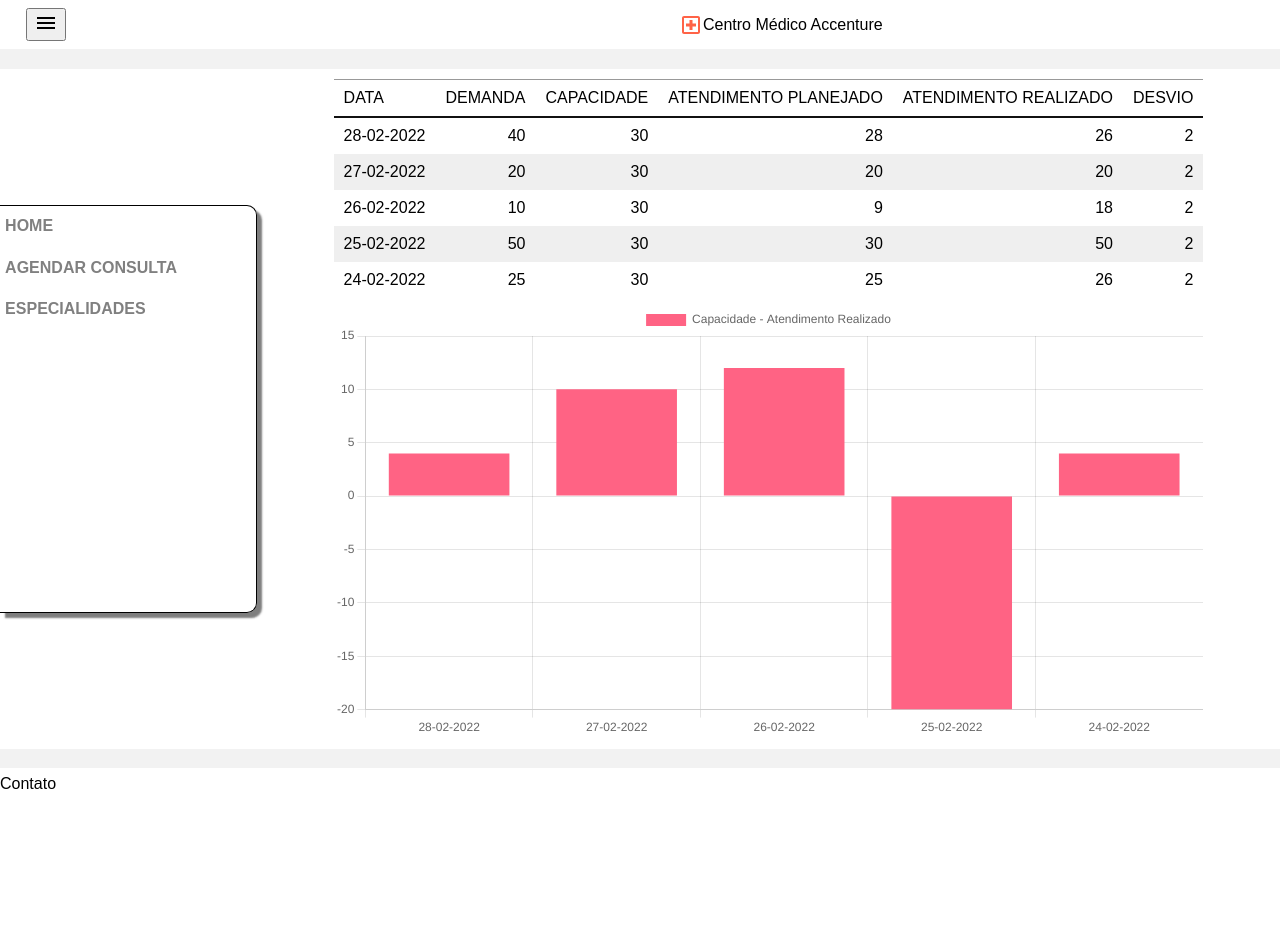
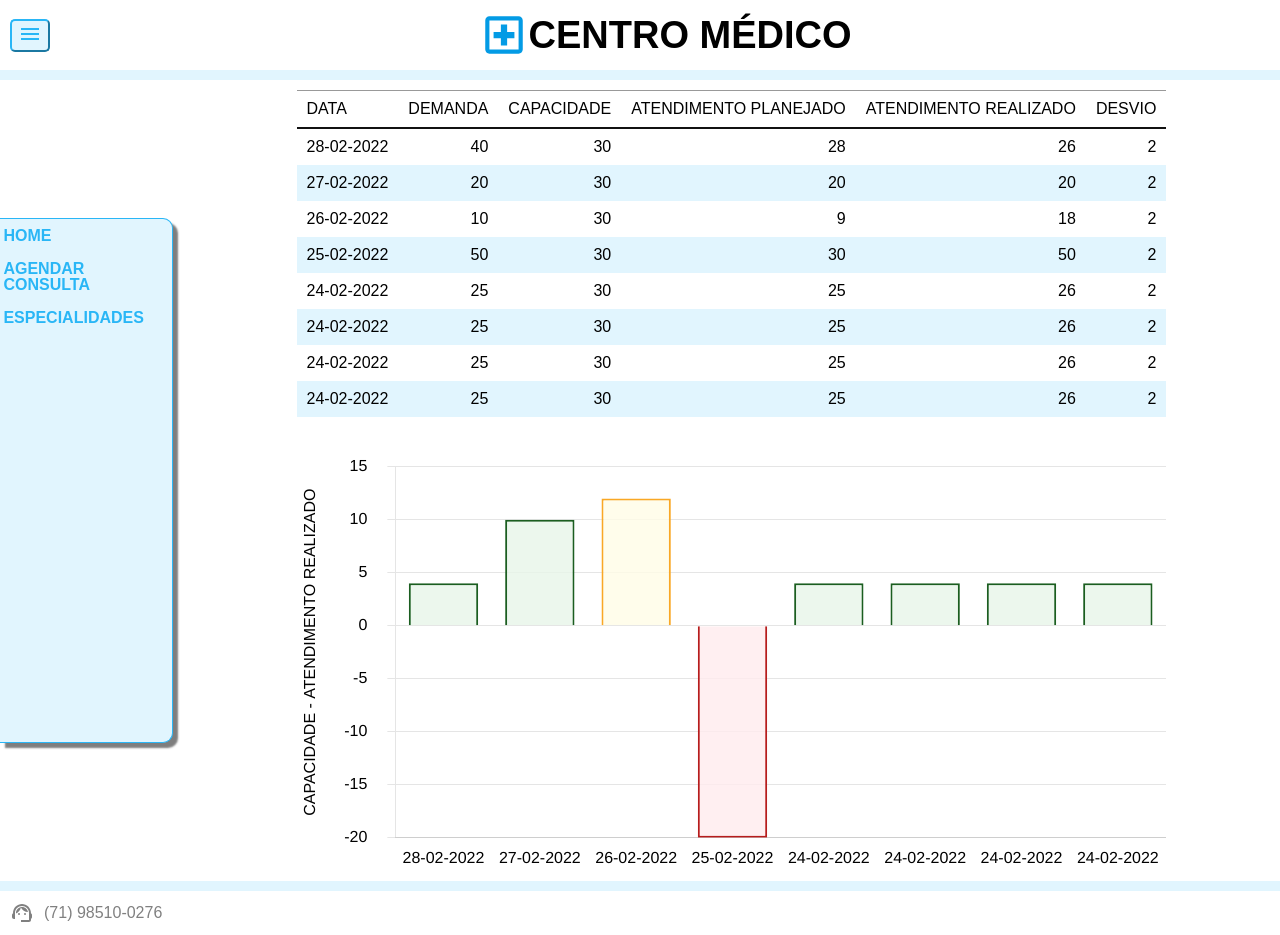
Before and after one commit to Englucassantana/etapa2, a plain HTML site: page index.html in a window 1280 px wide. Before the commit the page ends 800 px from the top, so only its background shows below. Drawn offline with nearby package versions, Linux system fonts and the light colour scheme.

Commit message:
mudanças no desing

```diff
--- a/css/index.css
+++ b/css/index.css
@@ -1,23 +1,27 @@
 :root{
-    --general-padding: 1vh;
+    --general-padding: 10px;
+    --main-color: white;
+    --low-contrast-color: #E1F5FE;
+    --medium-contrast-color: #29B6F6;
+    --high-contrast-color: #0277BD;
 }
 
 html{
     font-family: sans-serif;
+    background-color: var(--low-contrast-color);
 }
 
 #page{
-    width: 100vw;
-    height: 100vh;
-    background-color: #f2f2f2;
     display: flex;
     flex-direction: column;
     justify-content: space-between;
 }
 
+
 header{
     display: flex;
-    background-color: white;
+    align-items: center;
+    background-color: var(--main-color);
     padding-top: var(--general-padding);
     padding-bottom: var(--general-padding);
     /* border: black solid 1px; */
@@ -25,9 +29,14 @@ header{
 }
 
 #sidebar-button{
-    width: 20%;
-    padding-left: 2%;
-    padding-left: 2%;
+    padding-left: 10px;
+}
+
+button{
+    cursor: pointer;
+    background-color: var(--low-contrast-color);
+    border-color: var(--medium-contrast-color);
+    border-radius: 5px;
 }
 
 #title{
@@ -35,22 +44,24 @@ header{
     align-items: center;
     margin-left: auto;
     margin-right: auto;
+    font-size: 38px;
+    font-weight: bold;
+    text-transform: uppercase;
 }
 
 
 main{
     display: flex;
-    height: 85vh;
     /* border: black solid 1px; */
-    background-color: white;
+    background-color: var(--main-color);
     padding-top: var(--general-padding);
     padding-bottom: var(--general-padding);
     box-sizing: border-box;
+    margin-top: 10px;
 }
 
 
 aside{
-    width: 20%;
     border-top: black solid 1px;
     border-right: black solid 1px;
     border-bottom: black solid 1px;
@@ -59,6 +70,10 @@ aside{
     margin-top: 10%;
     margin-bottom: 10%;
     box-shadow: 5px 5px 2px rgb(126, 126, 126);
+    margin-right: 10px;
+    background-color: var(--low-contrast-color);
+    color: var(--medium-contrast-color);
+    border-color: var(--medium-contrast-color);
 }
 
 a, a:hover, a:focus, a:active {
@@ -72,15 +87,20 @@ aside ul li {
     padding-bottom: 5%;
     padding-top: 5%;
     text-transform: uppercase;
-    color: gray;
     font-weight: bold;
 }
 
 aside ul li:hover{
-    background-color: #111111;
-    color: white;
+    background-color: var(--high-contrast-color);
+    color: var(--low-contrast-color);
     cursor:pointer;
 }
+
+.accordion-panel{
+    background-color: var(--low-contrast-color);
+    color: var(--medium-contrast-color);
+}
+
 #content{
     display: flex;
     flex-direction: column;
@@ -88,6 +108,10 @@ aside ul li:hover{
     align-items: center;
     margin-left: auto;
     margin-right: auto;
+}
+
+#content-table{
+    margin-bottom: 20px;
 }
 
 table{
@@ -106,7 +130,7 @@ th{
 }
 
 tr.even{
-    background-color: #efefef;
+    background-color: var(--low-contrast-color);
 }
 .number{
     text-align: right;
@@ -118,6 +142,19 @@ tr.even{
 
 footer{
     background-color: white;
+    height: 20%;
     padding-top: var(--general-padding);
     padding-bottom: var(--general-padding);
+    margin-top: 10px;
+    color: gray;
 }
+
+.contact{
+    display: flex;
+    align-items: center;
+    padding-left: 10px;
+}
+
+.contact svg{
+    margin-right: 10px;
+}
--- a/index.html
+++ b/index.html
@@ -13,23 +13,29 @@
         <header>
             <div id="sidebar-button">
                 <button>
-                    <svg xmlns="http://www.w3.org/2000/svg" height="24px" viewBox="0 0 24 24" width="24px" fill="#000000"><path d="M0 0h24v24H0V0z" fill="none"/><path d="M3 18h18v-2H3v2zm0-5h18v-2H3v2zm0-7v2h18V6H3z"/></svg>
+                    <svg xmlns="http://www.w3.org/2000/svg" height="24px" viewBox="0 0 24 24" width="24px" fill="#29B6F6"><path d="M0 0h24v24H0V0z" fill="none"/><path d="M3 18h18v-2H3v2zm0-5h18v-2H3v2zm0-7v2h18V6H3z"/></svg>
                 </button>
 
             </div>
             <div id="title">
-                <svg xmlns="http://www.w3.org/2000/svg" height="24px" viewBox="0 0 24 24" width="24px" fill="#FF6347"><path d="M0 0h24v24H0V0z" fill="none"/><path d="M19 3H5c-1.1 0-1.99.9-1.99 2L3 19c0 1.1.9 2 2 2h14c1.1 0 2-.9 2-2V5c0-1.1-.9-2-2-2zm0 16H5V5h14v14zm-8.5-2h3v-3.5H17v-3h-3.5V7h-3v3.5H7v3h3.5z"/></svg>
-                <span>Centro Médico Accenture</span>
+                <svg xmlns="http://www.w3.org/2000/svg" height="50px" viewBox="0 0 24 24" width="50px" fill="#039BE5"><path d="M0 0h24v24H0V0z" fill="none"/><path d="M19 3H5c-1.1 0-1.99.9-1.99 2L3 19c0 1.1.9 2 2 2h14c1.1 0 2-.9 2-2V5c0-1.1-.9-2-2-2zm0 16H5V5h14v14zm-8.5-2h3v-3.5H17v-3h-3.5V7h-3v3.5H7v3h3.5z"/></svg>
+                <span>Centro Médico</span>
             </div>
 
         </header>
 
         <main>
             <aside>
-                <ul>
+                <ul class="menu">
                     <li><a href="">Home</a></li>
                     <li><a href="">Agendar Consulta</a></li>
-                    <li>Especialidades</li>
+                    <li>
+                        <a class="accordion-control">Especialidades</a>
+                        <ul class="accordion-panel" style="display: none;">
+                            <li>Oftalmologista</li>
+                            <li>Pediátra</li>
+                        </ul>
+                    </li>
                 </ul>
             </aside>
 
@@ -51,13 +57,16 @@
                     </table>
                 </div>
                 <div id="content-chart">
-                    <canvas id="myChart"></canvas>
+                    <canvas id="chart"></canvas>
                 </div>
             </div>
         </main>
 
         <footer>
-            Contato
+            <div class="contact">
+                <svg xmlns="http://www.w3.org/2000/svg" enable-background="new 0 0 24 24" height="24px" viewBox="0 0 24 24" width="24px" fill="#808080"><g><rect fill="none" height="24" width="24"/></g><g><g><path d="M21,12.22C21,6.73,16.74,3,12,3c-4.69,0-9,3.65-9,9.28C2.4,12.62,2,13.26,2,14v2c0,1.1,0.9,2,2,2h1v-6.1 c0-3.87,3.13-7,7-7s7,3.13,7,7V19h-8v2h8c1.1,0,2-0.9,2-2v-1.22c0.59-0.31,1-0.92,1-1.64v-2.3C22,13.14,21.59,12.53,21,12.22z"/><circle cx="9" cy="13" r="1"/><circle cx="15" cy="13" r="1"/><path d="M18,11.03C17.52,8.18,15.04,6,12.05,6c-3.03,0-6.29,2.51-6.03,6.45c2.47-1.01,4.33-3.21,4.86-5.89 C12.19,9.19,14.88,11,18,11.03z"/></g></g></svg>
+                <span>(71) 98510-0276</span>
+            </div>
         </footer>
     </div>
     <script src="https://code.jquery.com/jquery-3.6.0.min.js"></script>
@@ -68,6 +77,7 @@
     <script src="./js/chart/config.js"></script>
     <script src="./js/chart/chart.js"></script>
     <script src="./colapse-menu.js"></script>
+    <script src="./js/menu/accordion-menu.js"></script>
 
 
 </body>
--- a/js/chart/chart.js
+++ b/js/chart/chart.js
@@ -1,5 +1,71 @@
+const ctx = $('#chart');
 
-const myChart = new Chart(
-document.getElementById('myChart'),
-config
-);
+function colorize(opaque) {
+    return (ctx) => {
+      const v = ctx.parsed.y;
+      const c = v < 0 ? '#F44336'
+        : v < 0 ? '#F46300'
+        : v < 50 ? '#0358B6'
+        : '#44DE28';
+
+      return opaque ? c : Utils.transparentize(c, 1 - Math.abs(v / 150));
+    };
+  }
+
+const config = {
+    type: 'bar',
+    data: {
+        labels: table.getDate(),
+        datasets: [{
+            data : table.getDiff(),
+
+        }]
+    },
+    options: {
+        elements:{
+            bar:{
+                backgroundColor: function (ctx) {
+                    const v = ctx.parsed.y;
+                    const c = v < 0 ? 'rgba(255, 235, 238,0.8)'
+                        : v > 0 & v <= 10 ? 'rgba(232, 245, 233, 0.8)'
+                        : 'rgba(255, 253, 231, 0.8)';
+                    return c;
+                },
+                borderColor:  function (ctx) {
+                    const v = ctx.parsed.y;
+                    const c = v < 0 ? 'rgb(183, 28, 28)'
+                        : v > 0 & v <= 10 ? 'rgb(27, 94, 32)'
+                        : 'rgb(249, 168, 37)';
+                    return c;
+                },
+                borderWidth: 2
+            }
+        },
+        plugins:{
+            legend :{
+                display:false
+            }
+        },
+
+        scales:{
+            y:{
+                title:{
+                    display: true,
+                    text: "CAPACIDADE - ATENDIMENTO REALIZADO"
+                },
+                ticks:{
+                  padding: 20
+                }
+            },
+            x:{
+                grid:{
+                    display:false
+                }
+            }
+        }
+    }
+}
+
+Chart.defaults.color = '#000';
+Chart.defaults.font.size = 16;
+const chart = new Chart(ctx,config);
--- a/js/chart/config.js
+++ /dev/null
@@ -1,5 +0,0 @@
-const config = {
-    type: 'bar',
-    data: data,
-    options: {}
-  };
--- a/js/chart/setup.js
+++ /dev/null
@@ -1,10 +0,0 @@
-const labels = table.getDate();
-const data = {
-  labels: labels,
-  datasets: [{
-    label: 'Capacidade - Atendimento Realizado',
-    backgroundColor: 'rgb(255, 99, 132)',
-    borderColor: 'rgb(255, 99, 132)',
-    data: table.getDiff(),
-  }]
-};
--- /dev/null
+++ b/js/menu/accordion-menu.js
@@ -0,0 +1,7 @@
+$('.menu').on('click', '.accordion-control', function(e){ // When clicked
+    e.preventDefault();                    // Prevent default action of button
+    $(this)                                // Get the element the user clicked on
+      .next('.accordion-panel')            // Select following panel
+      .not(':animated')                    // If it is not currently animating
+      .slideToggle();                      // Use slide toggle to show or hide it
+  });
--- a/js/table/data.js
+++ b/js/table/data.js
@@ -4,5 +4,9 @@ const tableData =
     {data:"27-02-2022", Demanda: 20, capacidade:30,	AtendimentoPlanejado:20, atendimentoRealizado:20, Desvio: 2},
     {data:"26-02-2022", Demanda: 10, capacidade:30,	AtendimentoPlanejado:9, atendimentoRealizado:18, Desvio: 2},
     {data:"25-02-2022", Demanda: 50, capacidade:30,	AtendimentoPlanejado:30, atendimentoRealizado:50, Desvio: 2},
-    {data:"24-02-2022", Demanda: 25, capacidade:30,	AtendimentoPlanejado:25, atendimentoRealizado:26, Desvio: 2}
+    {data:"24-02-2022", Demanda: 25, capacidade:30,	AtendimentoPlanejado:25, atendimentoRealizado:26, Desvio: 2},
+    {data:"24-02-2022", Demanda: 25, capacidade:30,	AtendimentoPlanejado:25, atendimentoRealizado:26, Desvio: 2},
+    {data:"24-02-2022", Demanda: 25, capacidade:30,	AtendimentoPlanejado:25, atendimentoRealizado:26, Desvio: 2},
+    {data:"24-02-2022", Demanda: 25, capacidade:30,	AtendimentoPlanejado:25, atendimentoRealizado:26, Desvio: 2},
+
 ]
```
Also changed, not shown: support_agent_black_24dp.svg (added).
